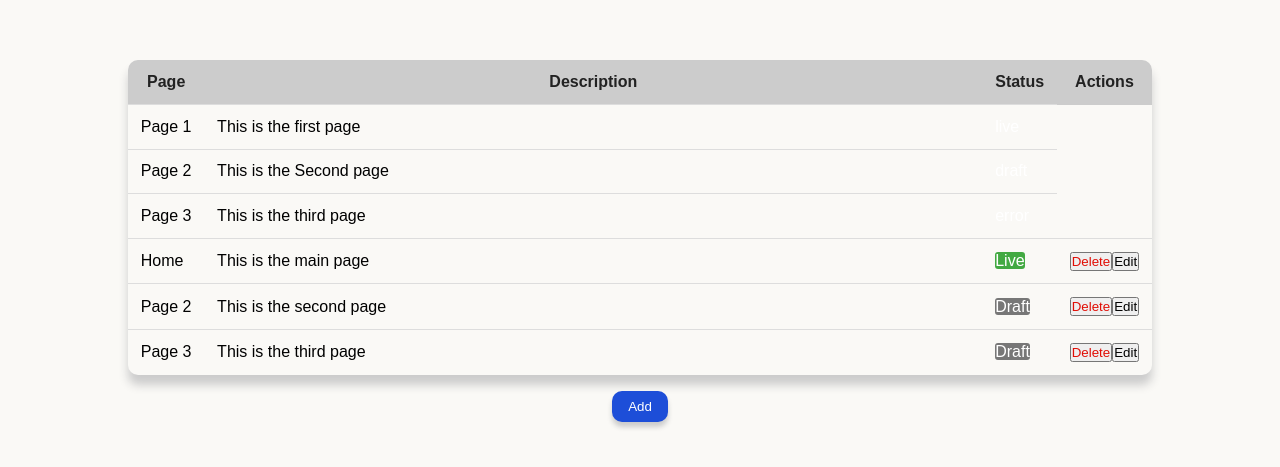
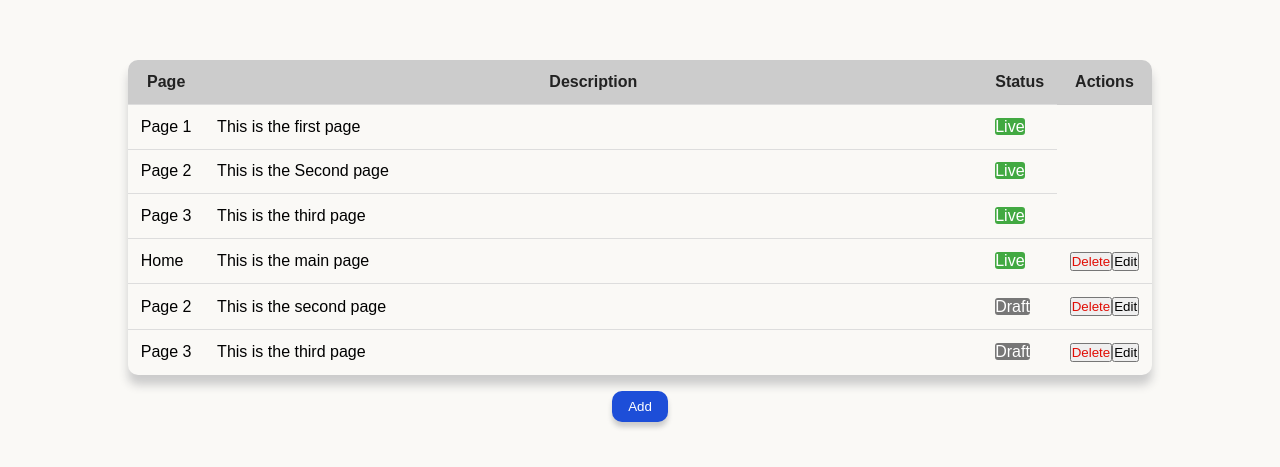
Before and after one commit to Ayodhya-98/React_crud, a React (Create React App) app: page / in a window 1280 px wide. Shown: the part 159-626 px from the top of the page. Built offline with nearby package versions, Linux system fonts and the light colour scheme.

Commit message:
edit  react project

```diff
--- a/src/components/Table.jsx
+++ b/src/components/Table.jsx
@@ -17,14 +17,14 @@ export const Table=({rows})=>{
             </thead>
             <tbody>
                 {
-                    rows.map((row,idx) =>{
-                        return<tr key={idx}>
-                            <td>{row.page}</td>
-                            <td className="expand">{row.description}</td>
-                            <td>
-                        <span className={"label label-${row.status}"}>{row.status}</span>
+                    rows.map((row,idx)=>{
+                      return <tr key={idx}>
+                        <td>{row.page}</td>
+                         <td className="expand">{row.description}</td>
+                         <td>
+                        <span className="label label-live">Live</span>
                     </td>
-                        </tr>
+                      </tr>
                     })
                 }
                 <tr>
```
